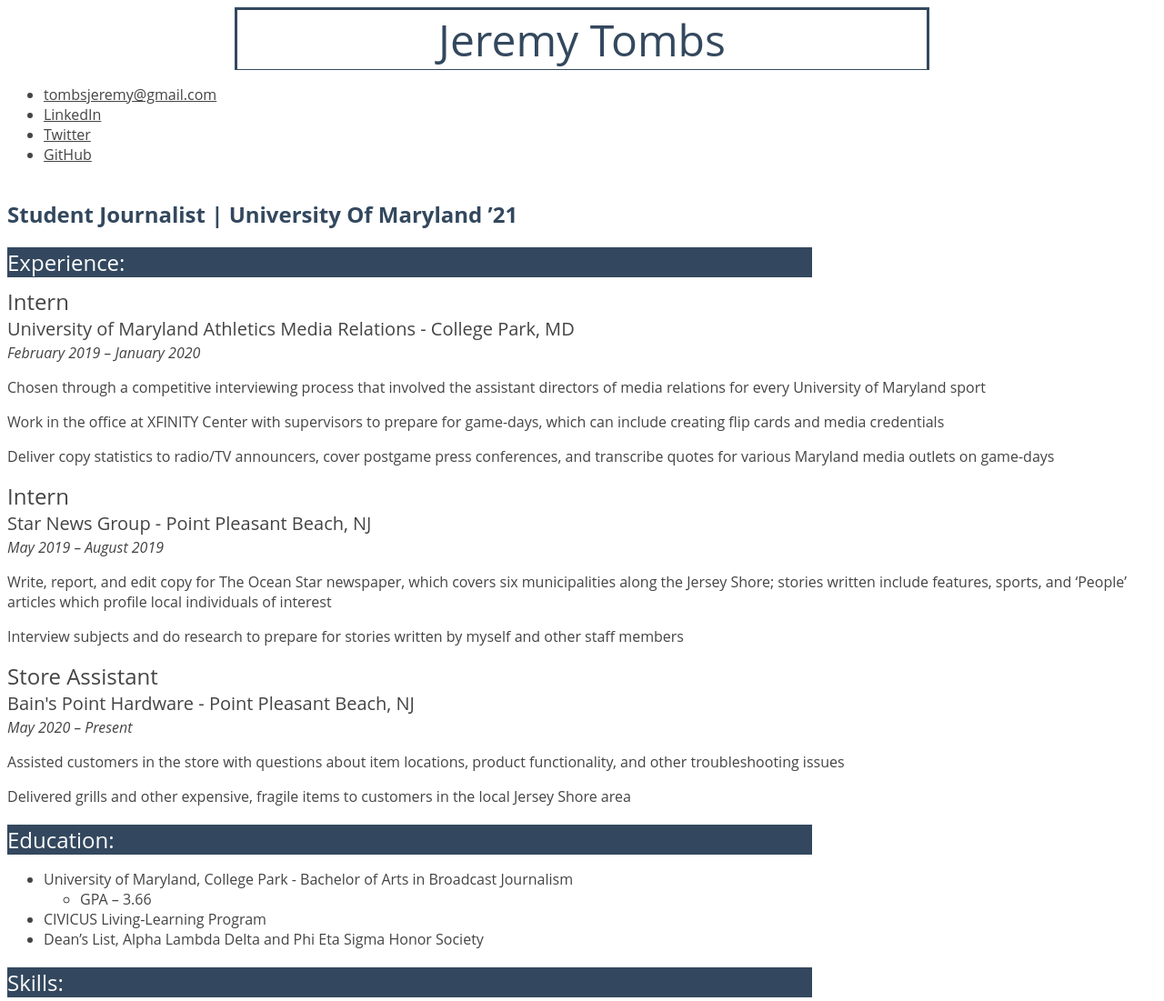
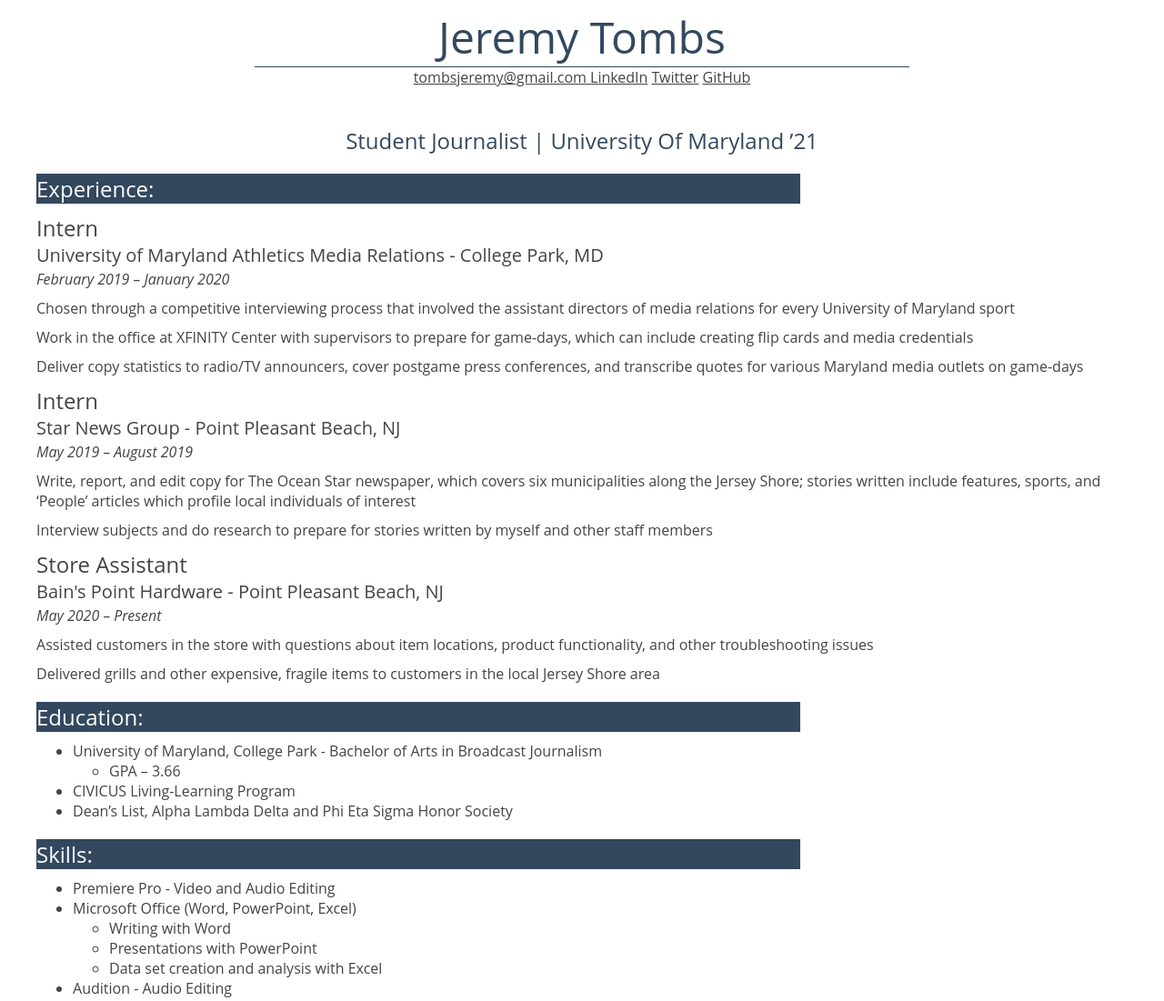
Before and after one commit to tombsjeremy/Jeremy-Tombs-JOUR352, a plain HTML site: page Resume/index.html in a window 1280 px wide. Shown: the top 1101 px of the page at 91% size. Drawn offline with Linux system fonts and the light colour scheme.

Commit message:
completed module 2

```diff
--- a/Resume/index.html
+++ b/Resume/index.html
@@ -6,37 +6,38 @@
 </head>
 <body>
 <!--I built this myself!-->
+<div id="container">
   <div id="name">Jeremy Tombs</div>
   <!--<img src="jeremy-tombs.jpg" alt="My Professional Headshot" width="300px">-->
-  <ul>
-    <li><a href=mailto:"tombsjeremy@gmail.com">tombsjeremy@gmail.com</li>
-    <li><a href="https://www.linkedin.com/in/jeremy-tombs-01ba98115/">LinkedIn</a></li>
-    <li><a href="https://twitter.com/jeremy_tombs">Twitter</a></li>
-    <li><a href="https://github.com/tombsjeremy/">GitHub</a></li>
+  <ul class="menu">
+    <li class="items"><a href=mailto:"tombsjeremy@gmail.com">tombsjeremy@gmail.com</li>
+    <li class="items"><a href="https://www.linkedin.com/in/jeremy-tombs-01ba98115/">LinkedIn</a></li>
+    <li class="items"><a href="https://twitter.com/jeremy_tombs">Twitter</a></li>
+    <li class="items"><a href="https://github.com/tombsjeremy/">GitHub</a></li>
   </ul>
   <br>
-  <strong>Student Journalist | University of Maryland ’21</strong>
+  <div id="title">Student Journalist | University of Maryland ’21</div>
 
   <div class="sectionheader">Experience:</div>
   <div class="jobtitle">Intern</div>
   <div class="organization">University of Maryland Athletics Media Relations - College Park, MD</div>
   <div class="date">February 2019 – January 2020</div>
-    <p>Chosen through a competitive interviewing process that involved the assistant directors of media relations for every University of Maryland sport</p>
-    <p>Work in the office at XFINITY Center with supervisors to prepare for game-days, which can include creating flip cards and media credentials</p>
-    <p>Deliver copy statistics to radio/TV announcers, cover postgame press conferences, and transcribe quotes for various Maryland media outlets on game-days</p>
+    <p class="description">Chosen through a competitive interviewing process that involved the assistant directors of media relations for every University of Maryland sport</p>
+    <p class="description">Work in the office at XFINITY Center with supervisors to prepare for game-days, which can include creating flip cards and media credentials</p>
+    <p class="description">Deliver copy statistics to radio/TV announcers, cover postgame press conferences, and transcribe quotes for various Maryland media outlets on game-days</p>
   <div class="jobtitle">Intern</div>
   <div class="organization">Star News Group - Point Pleasant Beach, NJ</div>
   <div class="date">May 2019 – August 2019</div>
-    <p>Write, report, and edit copy for The Ocean Star newspaper, which covers six municipalities along the Jersey Shore; stories written include features, sports, and ‘People’ articles which profile local individuals of interest</p>
-    <p>Interview subjects and do research to prepare for stories written by myself and other staff members</p>
+    <p class="description">Write, report, and edit copy for The Ocean Star newspaper, which covers six municipalities along the Jersey Shore; stories written include features, sports, and ‘People’ articles which profile local individuals of interest</p>
+    <p class="description">Interview subjects and do research to prepare for stories written by myself and other staff members</p>
   <div class="jobtitle">Store Assistant</div>
   <div class="organization">Bain's Point Hardware - Point Pleasant Beach, NJ</div>
   <div class="date">May 2020 – Present</div>
-    <p>Assisted customers in the store with questions about item locations, product functionality, and other troubleshooting issues</p>
-    <p>Delivered grills and other expensive, fragile items to customers in the local Jersey Shore area</p>
+    <p class="description">Assisted customers in the store with questions about item locations, product functionality, and other troubleshooting issues</p>
+    <p class="description">Delivered grills and other expensive, fragile items to customers in the local Jersey Shore area</p>
 
   <div class="sectionheader">Education:</div>
-  <ul>
+  <ul id="degrees">
     <li>University of Maryland, College Park - Bachelor of Arts in Broadcast Journalism</li>
       <ul>
         <li>GPA – 3.66</li>
@@ -45,7 +46,7 @@
     <li>Dean’s List, Alpha Lambda Delta and Phi Eta Sigma Honor Society</li>
  </ul>
   <div class="sectionheader">Skills:</div>
-  <ul>
+  <ul id="do">
     <li>Premiere Pro - Video and Audio Editing</li>
     <li>Microsoft Office (Word, PowerPoint, Excel)
       <ul>
@@ -55,6 +56,7 @@
       </ul>
     <li>Audition - Audio Editing</li>
  </ul>
+</div>
 
 </body>
 </html>
--- a/Resume/style.css
+++ b/Resume/style.css
@@ -8,27 +8,46 @@
   font-weight: 400px;
 }
 
+/*stylizing whole page*/
+#container {
+  width: 100%;
+  max-width: 1200px;
+  margin: 0 auto;
+  padding-bottom: 50px;
+}
+
 /*banner name at top*/
 #name {
   font-size: 3em;
   color: #33485e;
   text-align: center;
   text-transform: capitalize;
+  border-top: 0px;
   border-bottom: 1px;
+  border-left: 0px;
+  border-right: 0px;
   border-color: #33485e;
   border-style: solid;
   width: 60%;
+  min-width: 300px;
   margin: 0 auto;
 }
 
 /*title under name*/
-strong {
+#title {
   text-transform: capitalize;
   font-size: 1.5em;
   color: #33485e;
+  font-weight: 600px;
+  text-align: center;
+  margin-top: 20px;
+  margin-bottom: 0px;
+  margin-left: 0px;
+  margin-right: 0px;
 }
 
 /*section title styles*/
+/*heading tags changed to divs with classes*/
 .sectionheader {
   font-size: 1.5em;
   text-transform: capitalize;
@@ -37,8 +56,8 @@ strong {
   font-weight: 400px;
   margin-bottom: 10px;
   margin-top: 20px;
-  margin-left: 0;
-  margin-right: 0;
+  margin-left: 0px;
+  margin-right: 0px;
   width: 70%;
   min-width: 300px;
 }
@@ -61,7 +80,40 @@ strong {
   font-style: italic;
   font-size: 1em;
   margin-top: 2px;
-  margin-bottom: 0;
-  margin-left: 0;
-  margin-right: 0;
+  margin-bottom: 0px;
+  margin-left: 0px;
+  margin-right: 0px;
 }
+
+/* paragraph styles*/
+.description {
+  margin: 10px 0px;
+}
+
+/*stylizing contact list at top of page*/
+.menu {
+  margin: 0px;
+  padding: 0px;
+  text-align: center;
+}
+
+/* .menu list item styles */
+.items {
+  display: inline;
+}
+
+/*style for education list*/
+#degrees {
+  margin-top: 5px;
+  margin-bottom: 0px;
+  margin-left: 0px;
+  margin-right: 0px;
+}
+
+/*style for skill list*/
+#do {
+  margin-top: 5px;
+  margin-bottom: 0px;
+  margin-left: 0px;
+  margin-right: 0px;
+}
```
